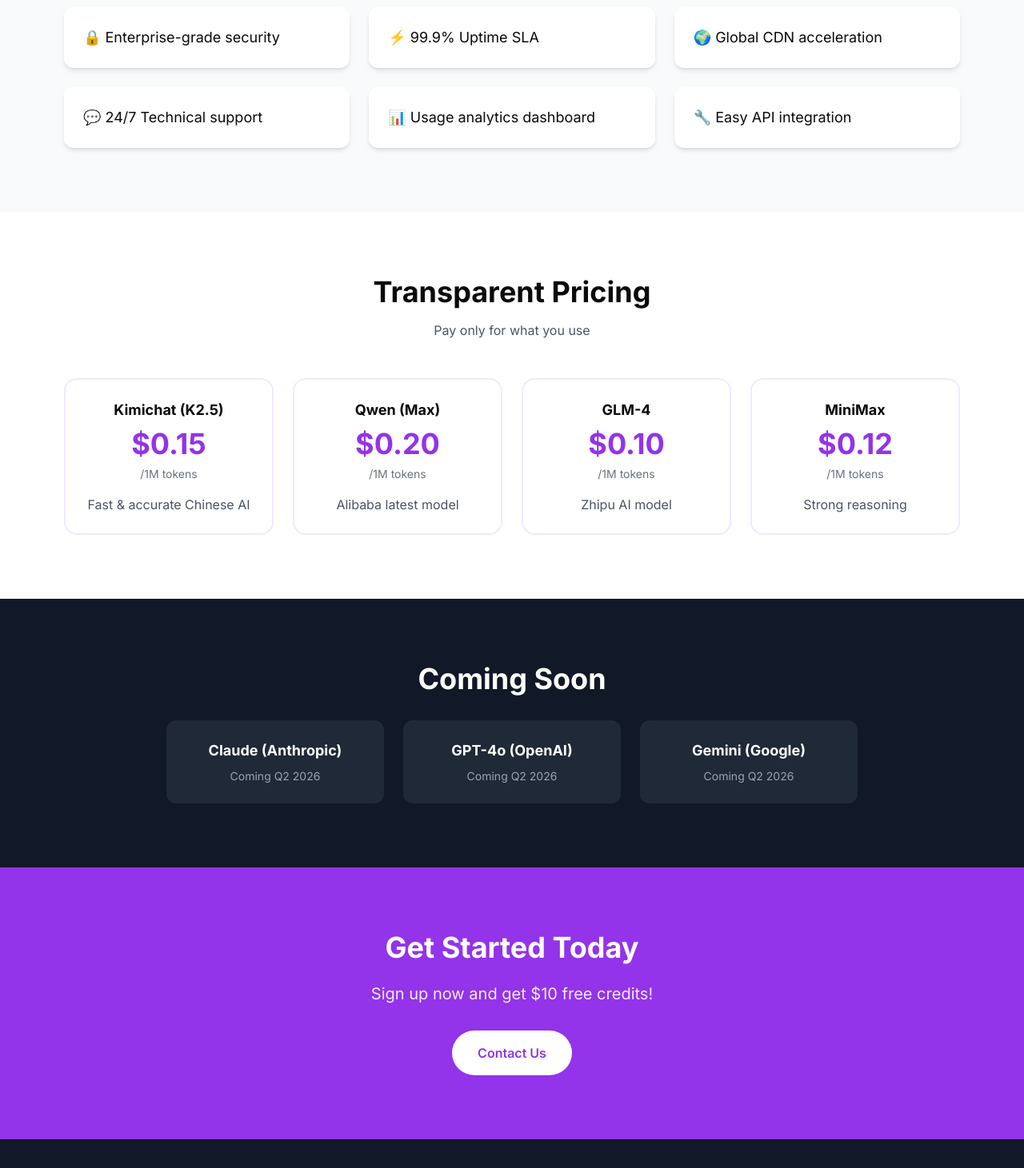
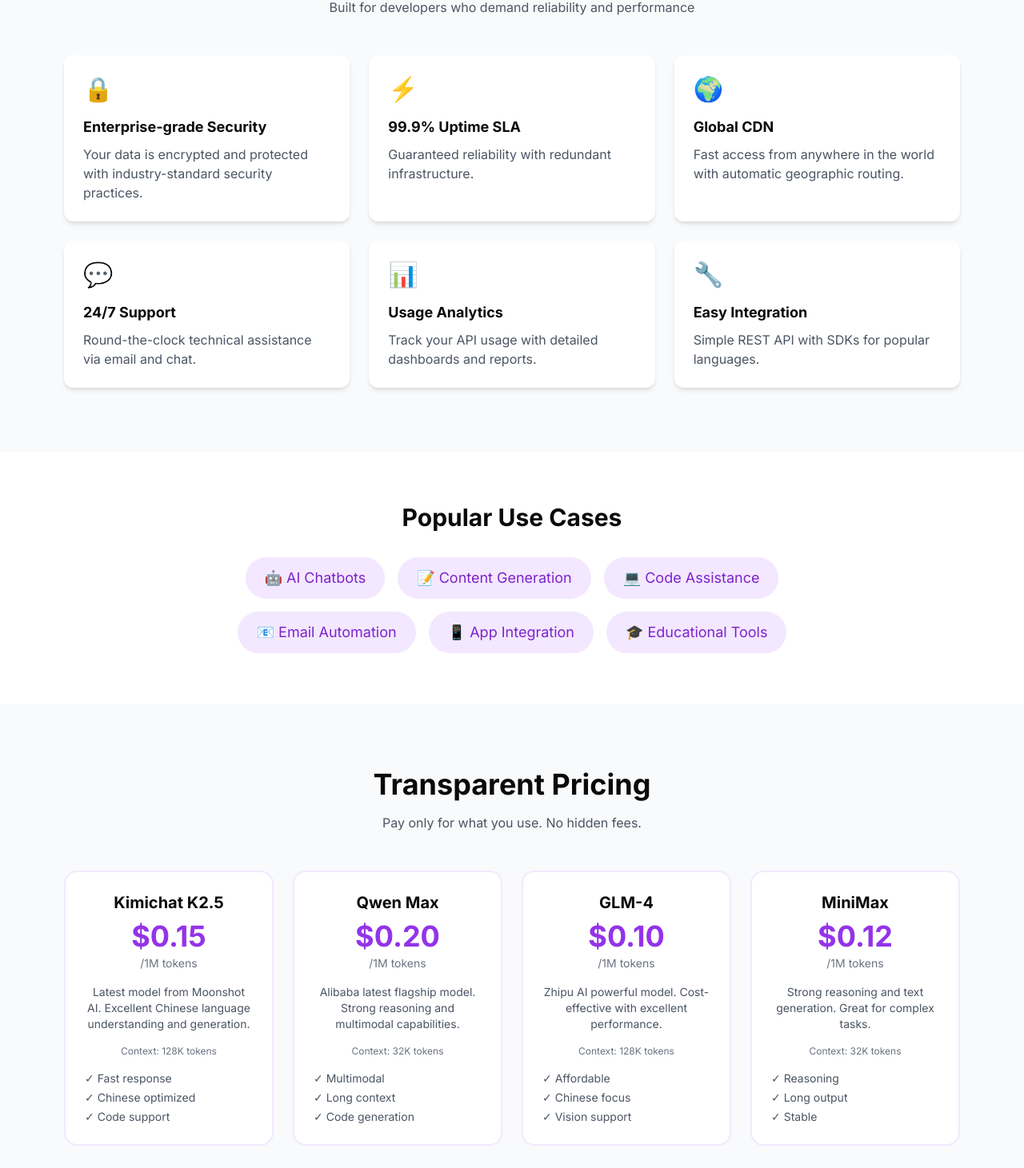
Before and after one commit to kkkk2024/openrub, a Next.js app: page / in a window 1280 px wide. Shown: the part 743-2204 px from the top of the page at 80% size. Built offline with nearby package versions, Linux system fonts and the light colour scheme.

Commit message:
v2: Enhanced content

```diff
--- a/app/page.tsx
+++ b/app/page.tsx
@@ -4,19 +4,64 @@
 
 export default function Home() {
   const models = [
-    { name: 'Kimichat (K2.5)', price: '$0.15', unit: '/1M tokens', desc: 'Fast & accurate Chinese AI' },
-    { name: 'Qwen (Max)', price: '$0.20', unit: '/1M tokens', desc: 'Alibaba latest model' },
-    { name: 'GLM-4', price: '$0.10', unit: '/1M tokens', desc: 'Zhipu AI model' },
-    { name: 'MiniMax', price: '$0.12', unit: '/1M tokens', desc: 'Strong reasoning' },
+    {
+      name: 'Kimichat K2.5',
+      price: '$0.15',
+      unit: '/1M tokens',
+      desc: 'Latest model from Moonshot AI. Excellent Chinese language understanding and generation.',
+      context: '128K tokens',
+      features: ['Fast response', 'Chinese optimized', 'Code support']
+    },
+    {
+      name: 'Qwen Max',
+      price: '$0.20',
+      unit: '/1M tokens',
+      desc: 'Alibaba latest flagship model. Strong reasoning and multimodal capabilities.',
+      context: '32K tokens',
+      features: ['Multimodal', 'Long context', 'Code generation']
+    },
+    {
+      name: 'GLM-4',
+      price: '$0.10',
+      unit: '/1M tokens',
+      desc: 'Zhipu AI powerful model. Cost-effective with excellent performance.',
+      context: '128K tokens',
+      features: ['Affordable', 'Chinese focus', 'Vision support']
+    },
+    {
+      name: 'MiniMax',
+      price: '$0.12',
+      unit: '/1M tokens',
+      desc: 'Strong reasoning and text generation. Great for complex tasks.',
+      context: '32K tokens',
+      features: ['Reasoning', 'Long output', 'Stable']
+    },
   ];
 
   const features = [
-    '🔒 Enterprise-grade security',
-    '⚡ 99.9% Uptime SLA',
-    '🌍 Global CDN acceleration',
-    '💬 24/7 Technical support',
-    '📊 Usage analytics dashboard',
-    '🔧 Easy API integration',
+    { icon: '🔒', title: 'Enterprise-grade Security', desc: 'Your data is encrypted and protected with industry-standard security practices.' },
+    { icon: '⚡', title: '99.9% Uptime SLA', desc: 'Guaranteed reliability with redundant infrastructure.' },
+    { icon: '🌍', title: 'Global CDN', desc: 'Fast access from anywhere in the world with automatic geographic routing.' },
+    { icon: '💬', title: '24/7 Support', desc: 'Round-the-clock technical assistance via email and chat.' },
+    { icon: '📊', title: 'Usage Analytics', desc: 'Track your API usage with detailed dashboards and reports.' },
+    { icon: '🔧', title: 'Easy Integration', desc: 'Simple REST API with SDKs for popular languages.' },
+  ];
+
+  const useCases = [
+    '🤖 AI Chatbots',
+    '📝 Content Generation',
+    '💻 Code Assistance',
+    '📧 Email Automation',
+    '📱 App Integration',
+    '🎓 Educational Tools',
+  ];
+
+  const faqs = [
+    { q: 'How do I get started?', a: 'Sign up for an account, get your API key, and start making requests. We offer $10 free credits for new users!' },
+    { q: 'What payment methods do you accept?', a: 'We accept PayPal, credit cards, and bank transfers through Payoneer.' },
+    { q: 'Is there a free trial?', a: 'Yes! New users get $10 free credits to test our APIs.' },
+    { q: 'How does billing work?', a: 'We bill based on actual usage. You only pay for the tokens you consume.' },
+    { q: 'Can I upgrade or downgrade anytime?', a: 'Yes! You can change your plan at any time with no penalties.' },
   ];
 
   return (
@@ -27,53 +72,85 @@
           <h1 className="text-5xl md:text-6xl font-bold mb-6">
             OpenRub
           </h1>
-          <p className="text-xl md:text-2xl opacity-90 mb-8">
+          <p className="text-xl md:text-2xl opacity-90 mb-4">
             Premium AI API Gateway for Developers
           </p>
           <p className="text-lg opacity-80 mb-8 max-w-2xl mx-auto">
             Access Kimichat, Qwen, GLM, and MiniMax APIs at competitive prices.
             Fast, reliable, and secure.
           </p>
-          <div className="flex gap-4 justify-center">
+          <div className="flex gap-4 justify-center flex-wrap">
             <a href="#pricing" className="px-8 py-4 bg-white text-purple-900 rounded-full font-semibold hover:bg-gray-100 transition">
               View Pricing
             </a>
             <a href="#contact" className="px-8 py-4 border-2 border-white text-white rounded-full font-semibold hover:bg-white/10 transition">
-              Contact Sales
+              Get $10 Free Credits
             </a>
           </div>
+          <p className="mt-4 text-sm opacity-70">No credit card required for free trial</p>
         </div>
       </section>
 
       {/* Features */}
       <section className="py-20 bg-gray-50">
         <div className="max-w-6xl mx-auto px-4">
-          <h2 className="text-4xl font-bold text-center mb-12">Why Choose OpenRub?</h2>
+          <h2 className="text-4xl font-bold text-center mb-4">Why Choose OpenRub?</h2>
+          <p className="text-gray-600 text-center mb-12">Built for developers who demand reliability and performance</p>
+
           <div className="grid md:grid-cols-3 gap-6">
             {features.map((feature, i) => (
-              <div key={i} className="bg-white p-6 rounded-xl shadow-md text-lg">
-                {feature}
+              <div key={i} className="bg-white p-6 rounded-xl shadow-md">
+                <div className="text-3xl mb-4">{feature.icon}</div>
+                <h3 className="font-bold text-lg mb-2">{feature.title}</h3>
+                <p className="text-gray-600">{feature.desc}</p>
               </div>
             ))}
           </div>
         </div>
       </section>
 
+      {/* Use Cases */}
+      <section className="py-16 bg-white">
+        <div className="max-w-4xl mx-auto px-4 text-center">
+          <h2 className="text-3xl font-bold mb-8">Popular Use Cases</h2>
+          <div className="flex flex-wrap gap-4 justify-center">
+            {useCases.map((useCase, i) => (
+              <span key={i} className="px-6 py-3 bg-purple-100 text-purple-700 rounded-full text-lg">
+                {useCase}
+              </span>
+            ))}
+          </div>
+        </div>
+      </section>
+
       {/* Pricing */}
-      <section id="pricing" className="py-20 bg-white">
+      <section id="pricing" className="py-20 bg-gray-50">
         <div className="max-w-6xl mx-auto px-4">
           <h2 className="text-4xl font-bold text-center mb-4">Transparent Pricing</h2>
-          <p className="text-gray-600 text-center mb-12">Pay only for what you use</p>
+          <p className="text-gray-600 text-center mb-12">Pay only for what you use. No hidden fees.</p>
 
-          <div className="grid md:grid-cols-4 gap-6">
+          <div className="grid md:grid-cols-2 lg:grid-cols-4 gap-6">
             {models.map((model, i) => (
-              <div key={i} className="border-2 border-purple-100 rounded-2xl p-6 hover:border-purple-500 transition text-center">
-                <h3 className="font-bold text-lg mb-2">{model.name}</h3>
-                <p className="text-4xl font-bold text-purple-600 mb-2">{model.price}</p>
+              <div key={i} className="bg-white border-2 border-purple-100 rounded-2xl p-6 hover:border-purple-500 transition text-center">
+                <h3 className="font-bold text-xl mb-2">{model.name}</h3>
+                <p className="text-4xl font-bold text-purple-600 mb-1">{model.price}</p>
                 <p className="text-gray-500 text-sm mb-4">{model.unit}</p>
-                <p className="text-gray-600">{model.desc}</p>
+                <p className="text-gray-600 mb-4 text-sm">{model.desc}</p>
+                <div className="text-xs text-gray-500 mb-4">
+                  <p>Context: {model.context}</p>
+                </div>
+                <div className="text-left text-sm space-y-1">
+                  {model.features?.map((f, j) => (
+                    <p key={j} className="text-gray-600">✓ {f}</p>
+                  ))}
+                </div>
               </div>
             ))}
+          </div>
+
+          <div className="mt-12 text-center">
+            <p className="text-gray-600 mb-4">Need a custom plan? Contact us for enterprise pricing.</p>
+            <a href="#contact" className="text-purple-600 font-semibold hover:underline">Contact Sales →</a>
           </div>
         </div>
       </section>
@@ -81,7 +158,9 @@
       {/* Coming Soon */}
       <section className="py-20 bg-gray-900 text-white">
         <div className="max-w-4xl mx-auto px-4 text-center">
-          <h2 className="text-4xl font-bold mb-8">Coming Soon</h2>
+          <h2 className="text-4xl font-bold mb-4">Coming Soon</h2>
+          <p className="text-gray-400 mb-8">More models on the way</p>
+
           <div className="grid md:grid-cols-3 gap-6">
             {['Claude (Anthropic)', 'GPT-4o (OpenAI)', 'Gemini (Google)'].map((m, i) => (
               <div key={i} className="bg-gray-800 p-6 rounded-xl">
@@ -93,16 +172,65 @@
         </div>
       </section>
 
+      {/* How it Works */}
+      <section className="py-20 bg-white">
+        <div className="max-w-4xl mx-auto px-4">
+          <h2 className="text-4xl font-bold text-center mb-12">How It Works</h2>
+
+          <div className="space-y-8">
+            {[
+              { step: '1', title: 'Create Account', desc: 'Sign up in seconds. No credit card required.' },
+              { step: '2', title: 'Get API Key', desc: 'Receive your unique API key instantly.' },
+              { step: '3', title: 'Make Requests', desc: 'Start making API calls with our simple documentation.' },
+              { step: '4', title: 'Pay As You Go', desc: 'Only pay for the tokens you actually use.' },
+            ].map((item, i) => (
+              <div key={i} className="flex gap-6 items-center">
+                <div className="w-12 h-12 bg-purple-600 text-white rounded-full flex items-center justify-center font-bold text-xl shrink-0">
+                  {item.step}
+                </div>
+                <div>
+                  <h3 className="font-bold text-xl">{item.title}</h3>
+                  <p className="text-gray-600">{item.desc}</p>
+                </div>
+              </div>
+            ))}
+          </div>
+        </div>
+      </section>
+
+      {/* FAQ */}
+      <section className="py-20 bg-gray-50">
+        <div className="max-w-3xl mx-auto px-4">
+          <h2 className="text-4xl font-bold text-center mb-12">Frequently Asked Questions</h2>
+
+          <div className="space-y-4">
+            {faqs.map((faq, i) => (
+              <div key={i} className="bg-white rounded-xl p-6 shadow-sm">
+                <h3 className="font-bold text-lg mb-2">{faq.q}</h3>
+                <p className="text-gray-600">{faq.a}</p>
+              </div>
+            ))}
+          </div>
+        </div>
+      </section>
+
       {/* CTA */}
-      <section id="contact" className="py-20 bg-purple-600 text-white">
+      <section id="contact" className="py-20 bg-gradient-to-r from-purple-600 to-pink-600 text-white">
         <div className="max-w-4xl mx-auto px-4 text-center">
           <h2 className="text-4xl font-bold mb-6">Get Started Today</h2>
-          <p className="text-xl opacity-90 mb-8">
-            Sign up now and get $10 free credits!
+          <p className="text-xl opacity-90 mb-4">
+            Sign up now and get <span className="font-bold text-yellow-300">$10 free credits</span>!
           </p>
-          <a href="mailto:support@openrub.com" className="inline-block px-8 py-4 bg-white text-purple-600 rounded-full font-semibold hover:bg-gray-100 transition">
-            Contact Us
-          </a>
+          <p className="text-lg opacity-80 mb-8">
+            No credit card required. Start building in minutes.
+          </p>
+          <div className="flex gap-4 justify-center flex-wrap">
+            <a href="mailto:support@openrub.com?subject=Sign%20up%20request&body=Hello,%20I%20want%20to%20sign%20up%20for%20OpenRub.%20Please%20help%20me%20get%20started."
+               className="px-8 py-4 bg-white text-purple-600 rounded-full font-semibold hover:bg-gray-100 transition">
+              Contact Us
+            </a>
+          </div>
+          <p className="mt-6 text-sm opacity-70">Or email: support@openrub.com</p>
         </div>
       </section>
 
```
